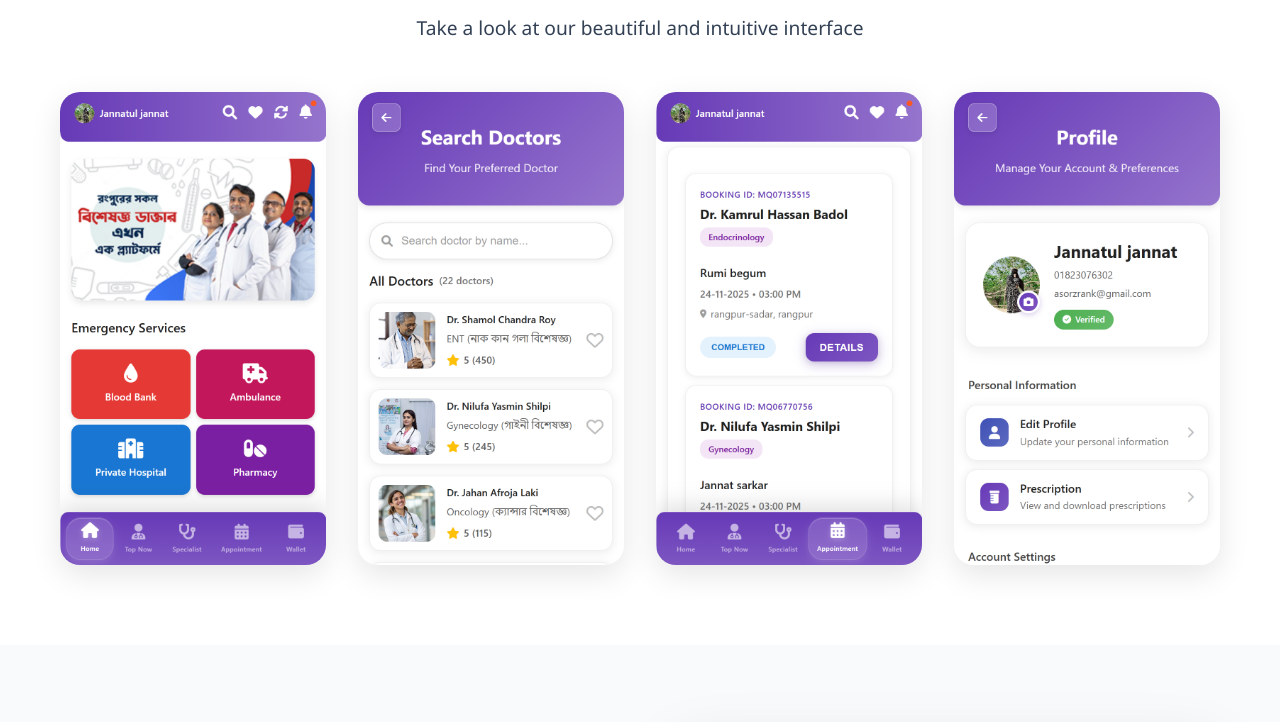
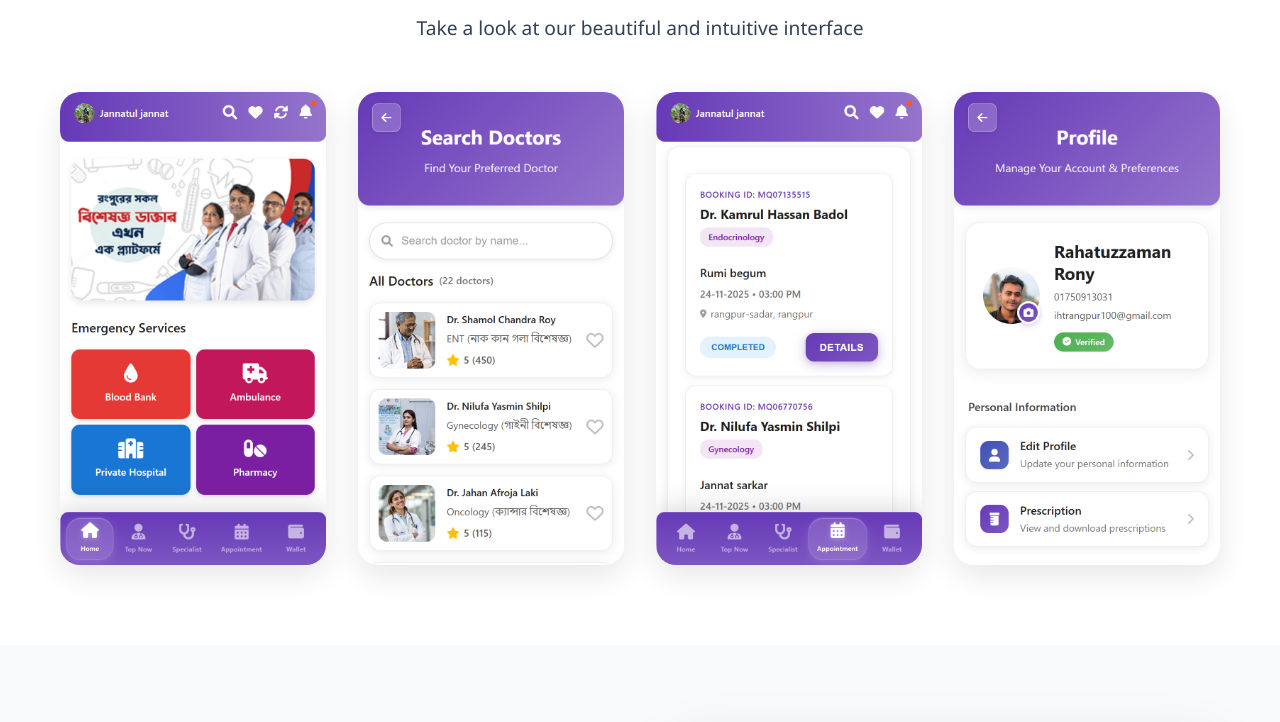
Before and after one commit to Rahatzaman31/mediquick-download, a plain HTML site: page frontend/index.html in a window 1280 px wide. Shown: the part 1853-2575 px from the top of the page. Drawn offline with Linux system fonts and the light colour scheme.

Commit message:
Update profile screen

```diff
--- a/frontend/index.html
+++ b/frontend/index.html
@@ -132,7 +132,7 @@
           <img src="attached_assets/appointment screen_1764014851848.png" alt="Appointment Screen" class="screenshot-image">
         </div>
         <div class="screenshot-card">
-          <img src="attached_assets/profile screen_1764014851852.png" alt="Profile Screen" class="screenshot-image">
+          <img src="attached_assets/profile screen_1764162816196.png" alt="Profile Screen" class="screenshot-image">
         </div>
       </div>
     </div>
```
Also changed, not shown: frontend/attached_assets/profile screen_1764162816196.png (added).
